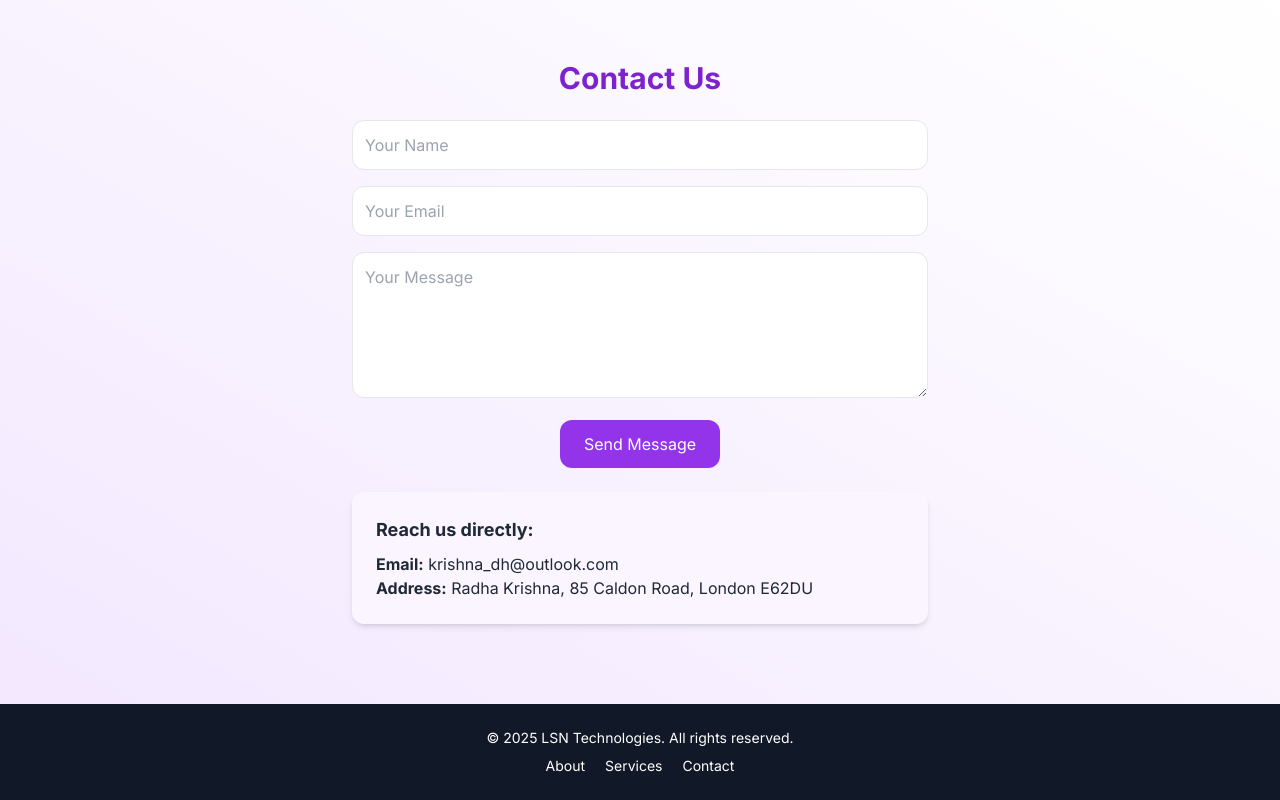
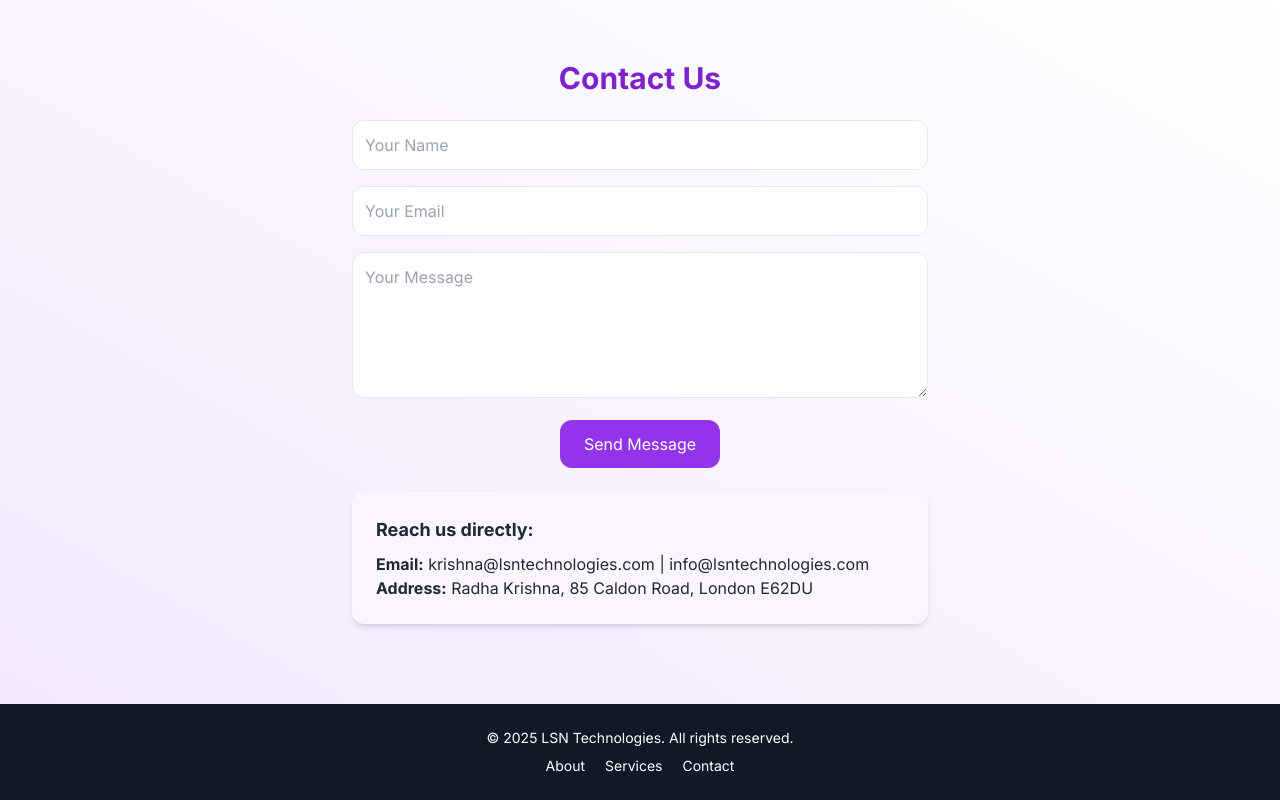
Before and after one commit to shekarpolasa/lsntech, a plain HTML site: page index.html in a window 1280 px wide. Shown: the part 1472-2272 px from the top of the page. Drawn offline with nearby package versions, Linux system fonts and the light colour scheme.

Commit message:
Updated contact

```diff
--- a/index.html
+++ b/index.html
@@ -160,7 +160,7 @@
       </form>
       <div class="text-left bg-purple-50 p-6 rounded-xl shadow-md">
         <h3 class="font-semibold text-lg mb-2">Reach us directly:</h3>
-        <p><strong>Email:</strong> krishna_dh@outlook.com</p>
+        <p><strong>Email:</strong> krishna@lsntechnologies.com | info@lsntechnologies.com</p>
         <p><strong>Address:</strong> Radha Krishna, 85 Caldon Road, London E62DU</p>
       </div>
     </div>
```
